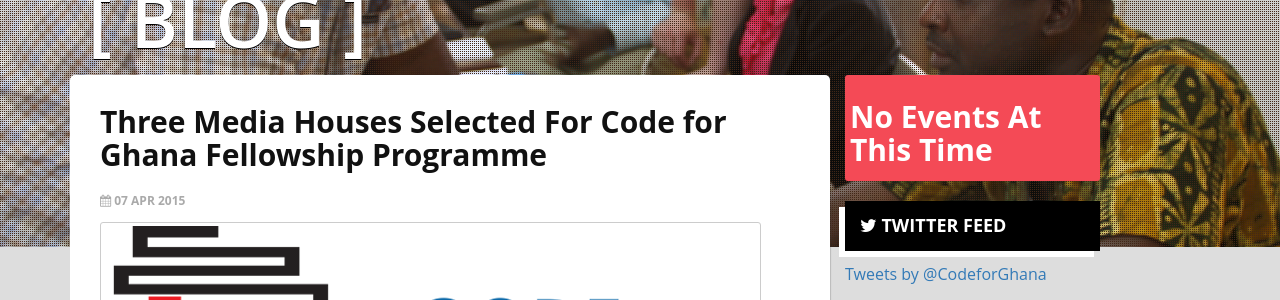
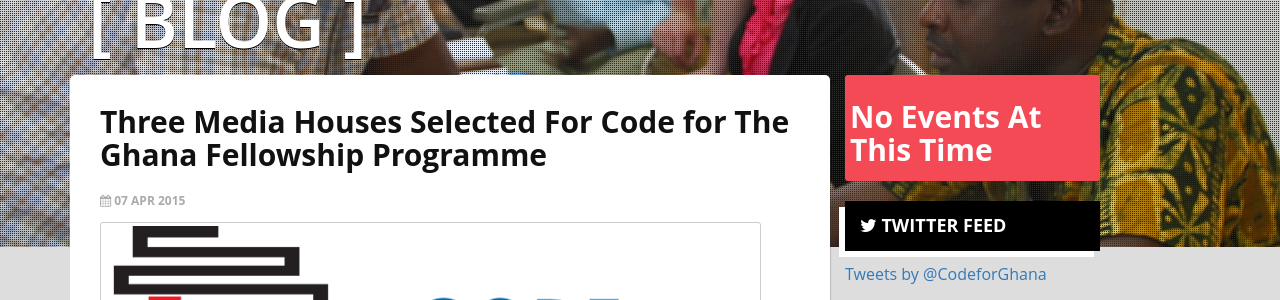
Before and after one commit to CodeForAfrica/CodeForGhana.org, a Jekyll site: the page built from _posts/2015-04-07-selected-mediapartners.md, in a window 1280 px wide. Shown: the part 303-603 px from the top of the page. Built offline with Jekyll 4.4.1, drawn with Linux system fonts in a browser that asks for light colours; comment, search, counter and statistics services are not loaded.

Commit message:
update dumsor post

```diff
--- a/_posts/2015-04-07-selected-mediapartners.md
+++ b/_posts/2015-04-07-selected-mediapartners.md
@@ -1,6 +1,6 @@
 ---
 layout: post
-title:  "Three Media Houses Selected For Code for Ghana Fellowship Programme"
+title:  "Three Media Houses Selected For Code for The Ghana Fellowship Programme"
 date:   2015-04-07
 thumbnail: /img/blog/press-release.png
 ---
```
Also changed, not shown: img/blog/dumsor-th.png, img/blog/dumsor.png.
